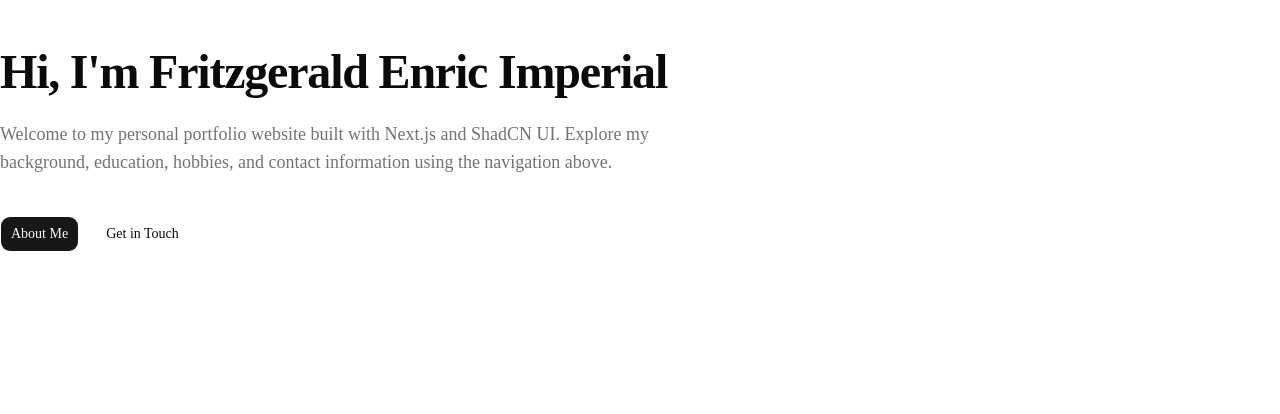
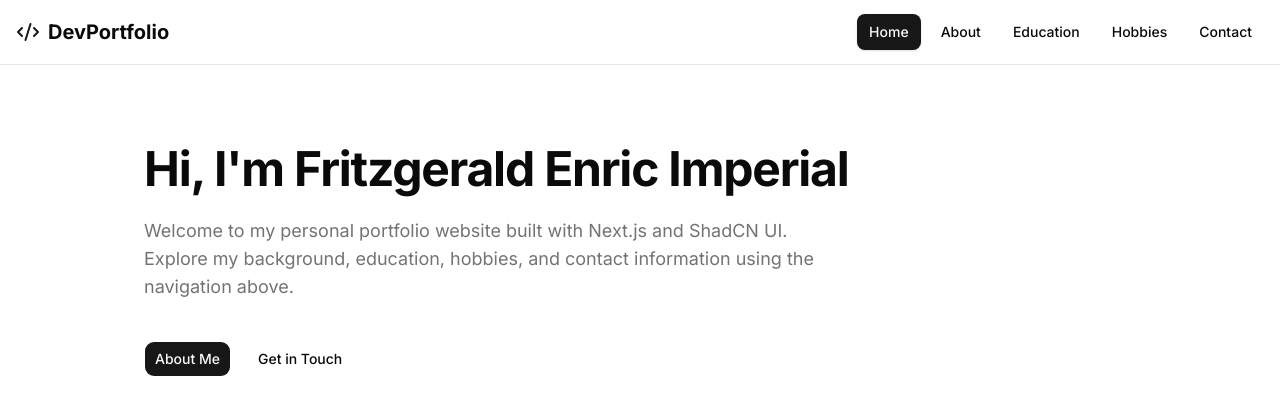
Before and after one commit to ccjescoltos-cyber/frontend1, a Next.js app in the folder my-project/: page / in a window 1280 px wide. Shown: the top 414 px of the page. Built offline with nearby package versions, Linux system fonts and the light colour scheme.

Commit message:
add navbar layout and globals styling

```diff
--- a/my-project/app/layout.tsx
+++ b/my-project/app/layout.tsx
@@ -1,29 +1,28 @@
 import type { Metadata } from "next";
-import { Geist, Geist_Mono } from "next/font/google";
+import { Inter } from "next/font/google";
 import "./globals.css";
+import { Navbar } from "@/components/navbar";
 
-const geistSans = Geist({
-  variable: "--font-geist-sans",
-  subsets: ["latin"],
-});
-
-const geistMono = Geist_Mono({
-  variable: "--font-geist-mono",
-  subsets: ["latin"],
-});
+const inter = Inter({ subsets: ["latin"] });
 
 export const metadata: Metadata = {
-  title: "Create Next App",
-  description: "Generated by create next app",
+  title: "Personal Portfolio",
+  description: "Built with Next.js & Shadcn UI",
 };
 
-export default function RootLayout({ children }: LayoutProps<"/">) {
+export default function RootLayout({
+  children,
+}: {
+  children: React.ReactNode;
+}) {
   return (
-    <html
-      lang="en"
-      className={`${geistSans.variable} ${geistMono.variable} h-full antialiased`}
-    >
-      <body className="min-h-full flex flex-col">{children}</body>
+    <html lang="en">
+      <body className={`${inter.className} min-h-screen bg-background text-foreground`}>
+        <Navbar />
+        <main className="container mx-auto px-4 py-8 max-w-5xl">
+          {children}
+        </main>
+      </body>
     </html>
   );
 }
```
